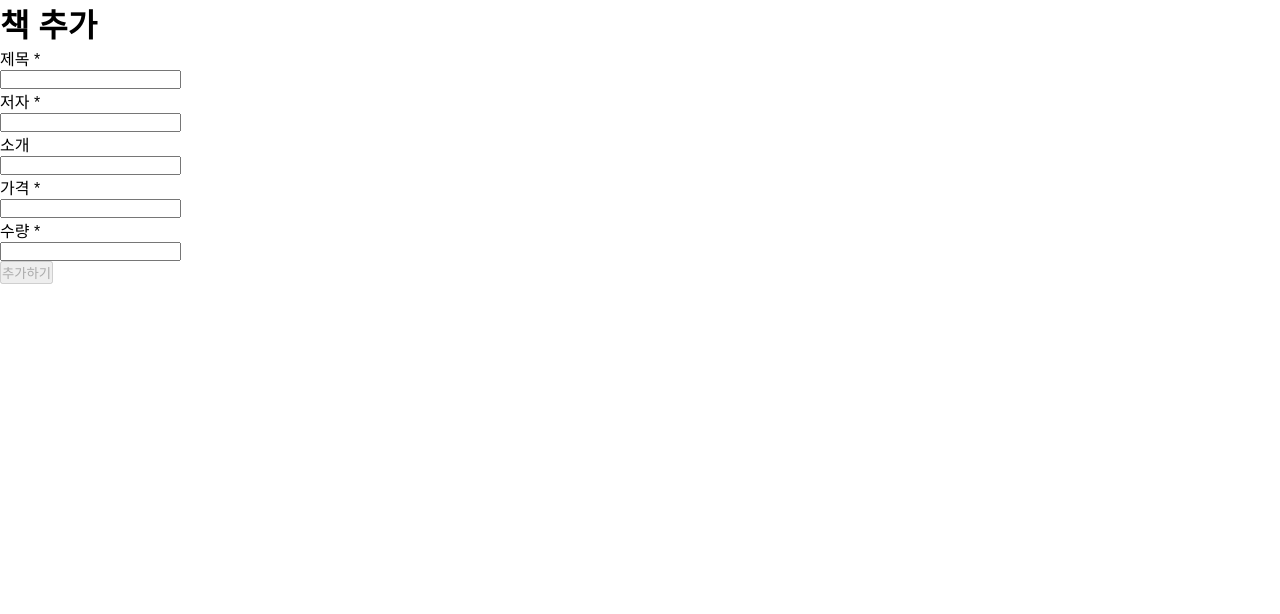
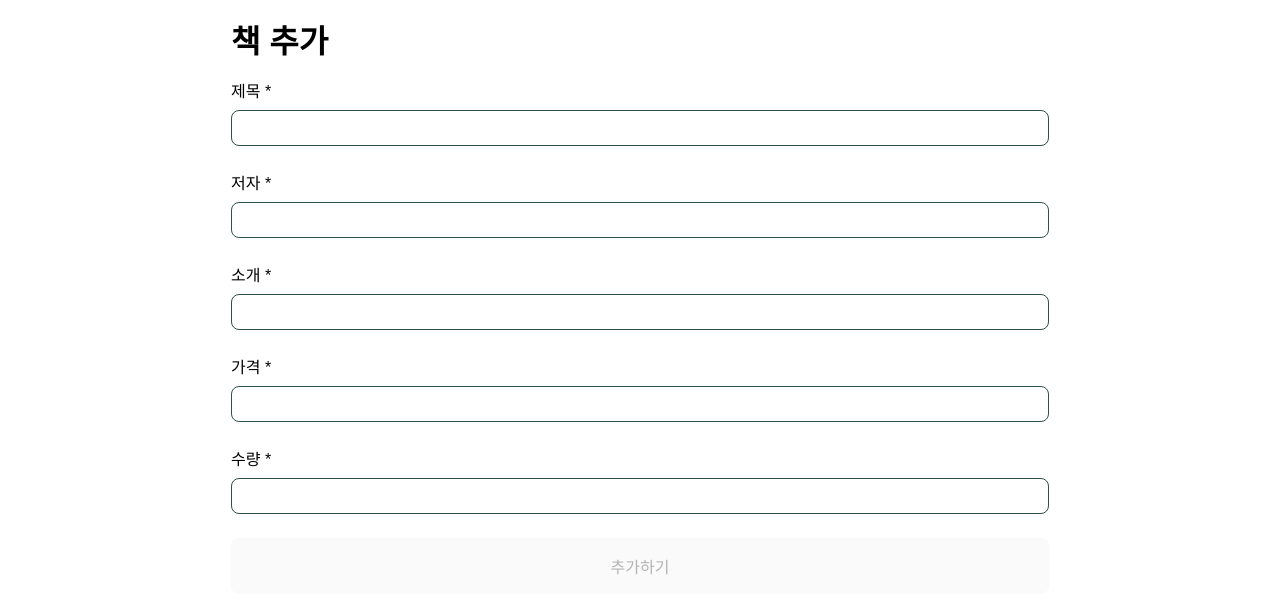
Before and after one commit to ParkSohyunee/web-front-end-assignment, a Next.js app: page /books/create in a window 1280 px wide. Shown: the top 614 px of the page. Built offline with nearby package versions, Linux system fonts and the light colour scheme.

Commit message:
design: 책 추가 페이지 UI 마크업

```diff
--- /dev/null
+++ b/src/app/(route)/books/create/page.module.css
@@ -0,0 +1,48 @@
+.container {
+  margin: auto;
+  padding: 1rem;
+  max-width: 850px;
+  min-height: 100vh;
+
+  display: flex;
+  flex-direction: column;
+  gap: 1rem;
+}
+
+.field {
+  display: flex;
+  flex-direction: column;
+  gap: 0.5rem;
+}
+
+.input {
+  width: 100%;
+  padding: 0.5rem;
+  font-size: 1rem;
+
+  border-radius: 8px;
+  border: 1px solid darkslategray;
+  outline-style: none;
+}
+
+.error {
+  margin-top: 0.5rem;
+  font-size: 0.9rem;
+  color: red;
+}
+
+.button {
+  padding: 1rem;
+  font-size: 1rem;
+  font-weight: 500;
+  border: none;
+  border-radius: 0.5rem;
+  outline-style: none;
+  transition: all 0.3s ease;
+}
+
+.active {
+  color: white;
+  background-color: #3d95ff;
+  cursor: pointer;
+}
--- a/src/app/(route)/books/create/page.tsx
+++ b/src/app/(route)/books/create/page.tsx
@@ -2,6 +2,9 @@
 
 import { useRouter } from 'next/navigation';
 import { useForm } from 'react-hook-form';
+
+import styles from './page.module.css';
+
 import { BookType } from '@/app/_lib/types/book';
 
 type CreateBookType = Omit<BookType, 'id' | 'totalSales'>;
@@ -13,7 +16,7 @@ export default function CreateBookPage() {
     register,
     handleSubmit,
     formState: { isValid, errors },
-  } = useForm<CreateBookType>({ mode: 'onBlur' });
+  } = useForm<CreateBookType>({ mode: 'onChange' });
 
   const onSubmit = async (data: CreateBookType) => {
     try {
@@ -22,8 +25,7 @@ export default function CreateBookPage() {
         body: JSON.stringify(data),
       });
       const result: BookType = await response.json();
-      alert(`✅ 책 추가 성공! ID: ${result.id} / 제목: ${result.title} / 저자: ${result.author}`);
-      router.push('/books');
+      router.push(`/books/${result.id}`);
     } catch (error) {
       console.error('error:', error);
     }
@@ -31,46 +33,58 @@ export default function CreateBookPage() {
 
   return (
     <main>
-      <form>
+      <form className={styles.container}>
         <h1>책 추가</h1>
 
-        <div>
+        <div className={styles.field}>
           <label>제목 *</label>
           <div>
-            <input {...register('title', { required: '제목을 입력해주세요.' })} />
-            <p>{errors.title && errors.title.message}</p>
+            <input
+              {...register('title', { required: '제목을 입력해주세요.' })}
+              className={styles.input}
+            />
+            <p className={styles.error}>{errors.title && errors.title.message}</p>
           </div>
         </div>
-        <div>
+        <div className={styles.field}>
           <label>저자 *</label>
           <div>
-            <input {...register('author', { required: '저자를 입력해주세요.' })} />
-            <p>{errors.author && errors.author.message}</p>
+            <input
+              {...register('author', { required: '저자를 입력해주세요.' })}
+              className={styles.input}
+            />
+            <p className={styles.error}>{errors.author && errors.author.message}</p>
           </div>
         </div>
-        <div>
-          <label>소개</label>
+        <div className={styles.field}>
+          <label>소개 *</label>
           <div>
             <input
               maxLength={31}
               {...register('description', {
+                required: '소개를 입력해주세요.',
                 maxLength: { value: 30, message: '소개는 최대 30자까지 입력할 수 있어요.' },
               })}
+              className={styles.input}
             />
-            <p>{errors.description && errors.description.message}</p>
+            <p className={styles.error}>{errors.description && errors.description.message}</p>
           </div>
         </div>
-        <div>
+        <div className={styles.field}>
           <label>가격 *</label>
           <div>
             <input
               type="number"
-              {...register('price', { required: '가격을 입력해주세요.', min: 0 })}
+              {...register('price', {
+                required: '가격을 입력해주세요.',
+                min: { value: 0, message: '최소 0원 이상 입력' },
+              })}
+              className={styles.input}
             />
-            <p>{errors.price && errors.price.message}</p>
+            <p className={styles.error}>{errors.price && errors.price.message}</p>
           </div>
         </div>
-        <div>
+        <div className={styles.field}>
           <label>수량 *</label>
           <div>
             <input
@@ -79,12 +93,18 @@ export default function CreateBookPage() {
                 required: '수량을 입력해주세요.',
                 min: { value: 1, message: '최소 1개 이상 입력' },
               })}
+              className={styles.input}
             />
-            <p>{errors.stock && errors.stock.message}</p>
+            <p className={styles.error}>{errors.stock && errors.stock.message}</p>
           </div>
         </div>
 
-        <button type="button" onClick={handleSubmit(onSubmit)} disabled={!isValid}>
+        <button
+          type="button"
+          onClick={handleSubmit(onSubmit)}
+          disabled={!isValid}
+          className={`${styles.button} ${isValid && styles.active}`}
+        >
           추가하기
         </button>
       </form>
```
